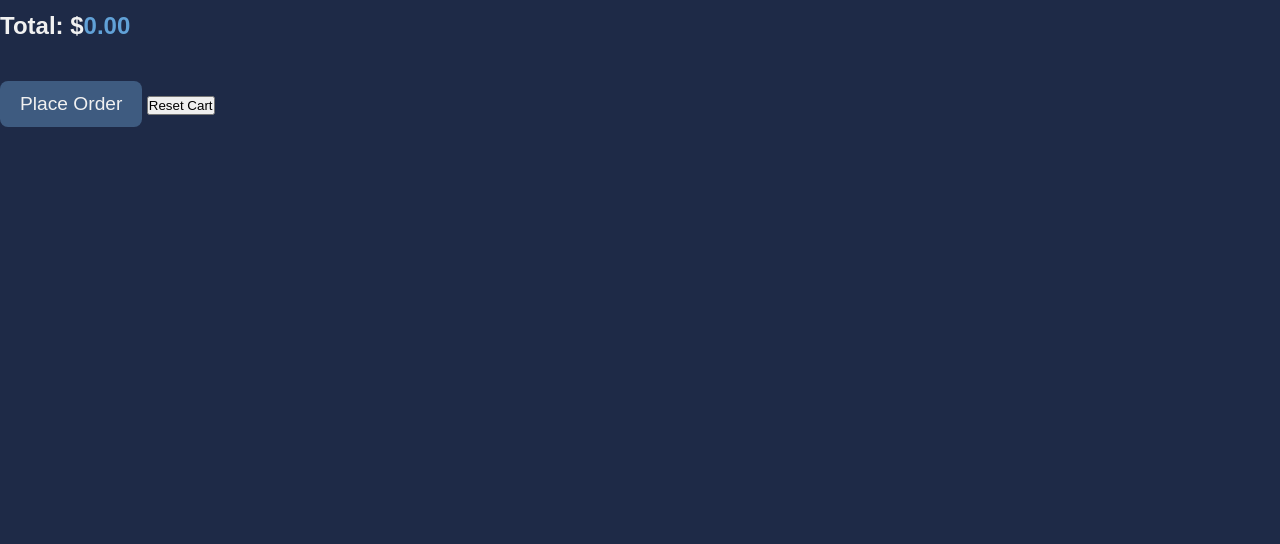
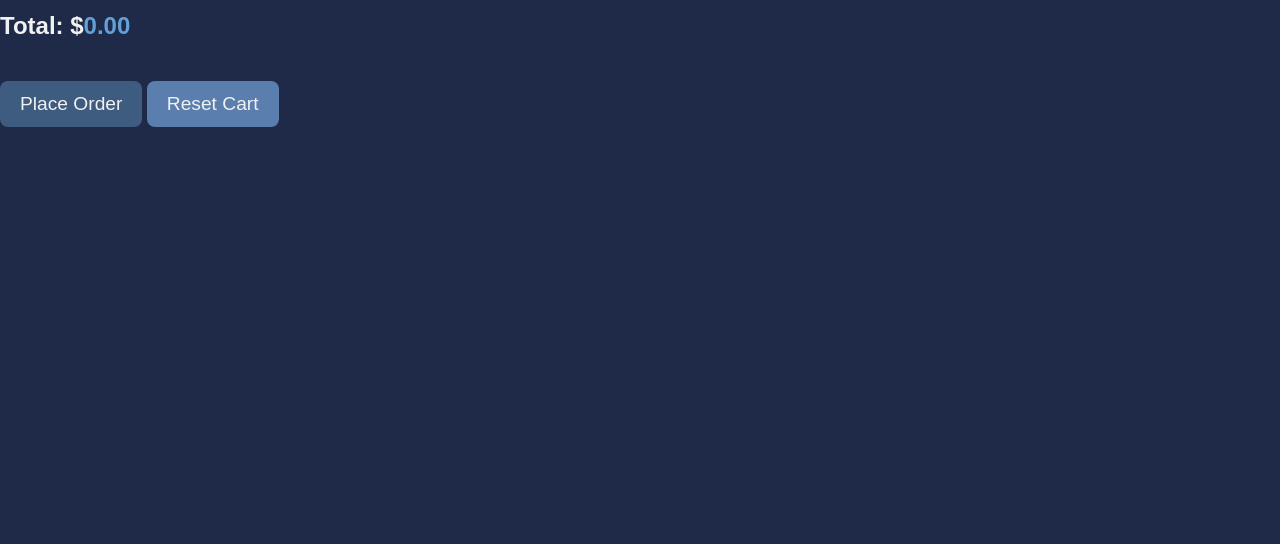
Before and after one commit to Asterinos1/E-shop-Cloud-Services-2024, a website: page public/cart.html in a window 1280 px wide. Shown: the part 256-800 px from the top of the page. Drawn offline with Linux system fonts and the light colour scheme.

Commit message:
small graphical update
Nothing special, fixed a few things

```diff
--- a/public/cart.html
+++ b/public/cart.html
@@ -21,7 +21,7 @@
 
 
     <button id="place-order-btn" onclick="placeOrder()">Place Order</button>
-    <button onclick="resetCart()">Reset Cart</button>
+    <button id="reset-cart-btn" onclick="resetCart()">Reset Cart</button>
 
     <script src="script.js"></script>
 </body>
--- a/public/script.js
+++ b/public/script.js
@@ -153,6 +153,11 @@ function resetCart() {
 async function placeOrder() {
     const cartItems = Object.values(cart).filter(item => item.quantity > 0); // Get all items with quantity > 0
 
+    if (cartItems.length === 0) {
+        alert('Empty cart! Please add products to the cart before placing an order.');
+        return; // Exit if the cart is empty
+    }
+
     // Construct products array in the correct format for the API
     const products = cartItems.map(item => ({
         title: item.name,
--- a/public/style.css
+++ b/public/style.css
@@ -194,6 +194,7 @@ h1, h2, h3, p {
     color: #61A1D7;
 }
 
+
 button#place-order-btn {
     background-color: #3E5B80;
     color: #f1f1f1;
@@ -209,6 +210,23 @@ button#place-order-btn {
 button#place-order-btn:hover {
     background-color: #5A7FAE;
 }
+
+button#reset-cart-btn {
+    background-color: #3E5B80;
+    color: #f1f1f1;
+    font-size: 1.2rem;
+    border: none;
+    padding: 12px 20px;
+    margin-top: 20px;
+    border-radius: 8px;
+    cursor: pointer;
+    transition: background-color 0.3s;
+}
+
+button#reset-cart-btn {
+    background-color: #5A7FAE;
+}
+
 
 /* Responsive Design */
 @media (max-width: 768px) {
```
Also changed, not shown: public/index.html (+1 -1 lines), public/my-products.html (+1 -1 lines).
